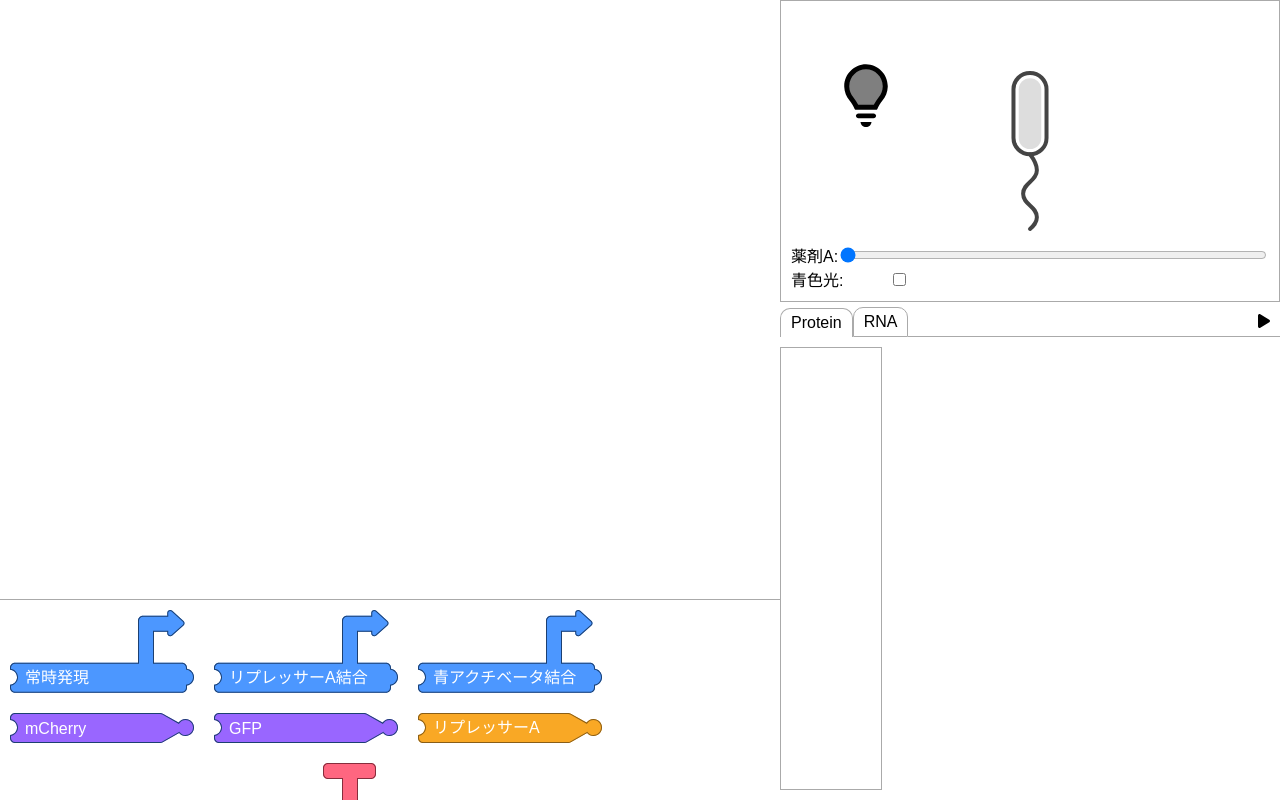
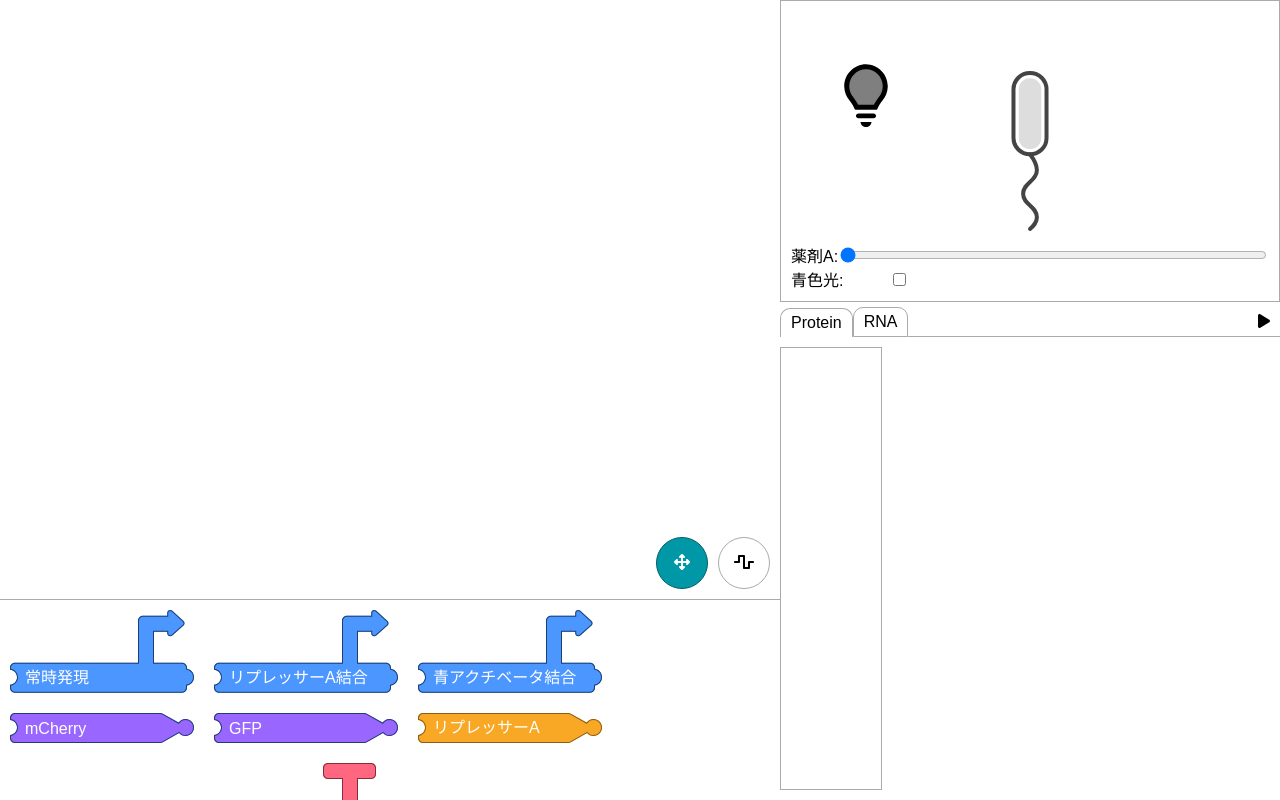
Before and after one commit to iGEM-UTokyo/genochemy, a Vue app: page / in a window 1280 px wide. Built offline with nearby package versions, Linux system fonts and the light colour scheme; a web font is replaced by a local one.

Commit message:
supported wrap

```diff
--- a/src/components/Block.vue
+++ b/src/components/Block.vue
@@ -34,7 +34,7 @@ const props = defineProps<{
 }>();
 const src = computed(() => blockDesignDetails[props.block.name].imageSrc);
 const displayName = computed(
-  () => blockDesignDetails[props.block.name].displayName || props.block.name
+  () => blockDesignDetails[props.block.name].displayName ?? props.block.name
 );
 
 const divStyle: ComputedRef<StyleValue> = computed(() => ({
--- /dev/null
+++ b/src/components/CursorMode.vue
@@ -0,0 +1,45 @@
+<template>
+  <div class="cursor-mode">
+    <IconButton
+      class="cursor-button"
+      style="right: 70px"
+      :active="props.modelValue === 'move'"
+      @click="emit('update:modelValue', 'move')"
+    >
+      <font-awesome-icon icon="arrows-up-down-left-right" />
+    </IconButton>
+    <IconButton
+      class="cursor-button"
+      style="right: 10px"
+      :active="props.modelValue === 'wrap'"
+      @click="emit('update:modelValue', 'wrap')"
+    >
+      <font-awesome-icon icon="wave-square" />
+    </IconButton>
+  </div>
+</template>
+
+<script lang="ts">
+export type CursorMode = "move" | "wrap";
+</script>
+
+<script setup lang="ts">
+import { ref } from "vue";
+import IconButton from "./IconButton.vue";
+const props = defineProps<{
+  modelValue?: CursorMode;
+}>();
+const emit = defineEmits<{
+  (e: "update:modelValue", value: CursorMode): void;
+}>();
+</script>
+
+<style scoped>
+.cursor-mode {
+  position: absolute;
+  bottom: 10px;
+  right: 10px;
+  display: flex;
+  gap: 10px;
+}
+</style>
--- /dev/null
+++ b/src/components/IconButton.vue
@@ -0,0 +1,34 @@
+<template>
+  <div
+    :class="{ 'icon-button': true, active: props.active }"
+    @click="emit('click')"
+  >
+    <slot />
+  </div>
+</template>
+
+<script setup lang="ts">
+import { defineProps, defineEmits } from "vue";
+const props = defineProps<{
+  active?: boolean;
+}>();
+const emit = defineEmits<{
+  (e: "click"): void;
+}>();
+</script>
+
+<style scoped>
+.icon-button {
+  width: 50px;
+  height: 50px;
+  border-radius: 30px;
+  border: 1px solid #aaa;
+  text-align: center;
+  line-height: 50px;
+}
+.active {
+  background-color: #0097a7;
+  color: white;
+  border: 1px solid #006064;
+}
+</style>
--- a/src/components/Program.vue
+++ b/src/components/Program.vue
@@ -4,8 +4,14 @@
       class="inner-program"
       :style="{ width: `${size[0]}px`, height: `${size[1]}px` }"
     >
-      <Snake v-for="snake in snakes" :key="snake.uuid" :snake="snake" />
+      <Snake
+        v-for="snake in snakes"
+        :key="snake.uuid"
+        :snake="snake"
+        :cursor-mode="cursorMode"
+      />
     </div>
+    <CursorMode v-model="cursorMode" />
   </div>
 </template>
 
@@ -26,6 +32,10 @@ export const willBeDeletedKey: InjectionKey<(fixedPos: Vector2) => boolean> =
 </script>
 
 <script setup lang="ts">
+import CursorMode, {
+  CursorMode as CursorModeType,
+} from "@/components/CursorMode.vue";
+
 const { snakes } = useStore();
 
 const programRef: Ref<HTMLElement | null> = ref(null);
@@ -39,6 +49,8 @@ const size = computed(() => {
     [0, 0]
   );
 });
+
+const cursorMode = ref<CursorModeType>("move");
 
 provide(getFixedPositionKey, (absolutePos: Vector2) => {
   if (programRef.value === null) {
--- a/src/components/Snake.vue
+++ b/src/components/Snake.vue
@@ -1,5 +1,5 @@
 <template>
-  <div class="snake" ref="snakeRef" :style="style">
+  <div class="snake" ref="snakeRef" :style="style" @click="click">
     <Block
       v-for="block in props.snake.blocks"
       @mousedown="mousedown(block.uuid)"
@@ -35,12 +35,10 @@ import BindGuide from "@/components/BindGuide.vue";
 import {
   Ref,
   ref,
-  reactive,
   defineProps,
   computed,
   StyleValue,
   ComputedRef,
-  toRaw,
   watch,
   inject,
 } from "vue";
@@ -51,9 +49,11 @@ import {
   getFixedPositionKey,
   willBeDeletedKey,
 } from "./Program.vue";
+import CursorModeVue, { CursorMode } from "./CursorMode.vue";
 
 const props = defineProps<{
   snake: DeepReadonly<Snake>;
+  cursorMode: CursorMode;
 }>();
 
 const getFixedPosition = inject(getFixedPositionKey);
@@ -83,6 +83,7 @@ const {
   splitHead,
   splitTail,
   deleteSnake,
+  wrapSnake,
 } = useStore();
 // non-reactive. updated on mousedown
 let tailAnchors: { pos: Readonly<Vector2>; uuid: string }[] = [];
@@ -107,6 +108,7 @@ const touchstart = (blockUUID: string) => {
   down(blockUUID);
 };
 const down = (blockUUID: string) => {
+  if (props.cursorMode === "move") {
     window.addEventListener("mousemove", mousemove);
     window.addEventListener("mouseup", mouseup);
     window.addEventListener("touchmove", touchmove);
@@ -117,6 +119,7 @@ const down = (blockUUID: string) => {
     for (let snake of Object.values(snakes)) {
       tailAnchors.push({ pos: snake.anchorTail, uuid: snake.uuid });
       headAnchors.push({ pos: snake.anchorNext, uuid: snake.uuid });
+    }
   }
 };
 
@@ -166,6 +169,7 @@ const touchmove = (event: TouchEvent) => {
   return false;
 };
 const move = (movementX: number, movementY: number, shiftKey = false) => {
+  if (props.cursorMode === "move") {
     if (!hasSplitted && grabbingBlockUUID.value !== null && shiftKey) {
       if (movementX < 0) {
         hasSplitted = true;
@@ -185,7 +189,8 @@ const move = (movementX: number, movementY: number, shiftKey = false) => {
     for (let tailAnchor of tailAnchors) {
       if (tailAnchor.uuid === currentSnake.value.uuid) continue;
       const distance =
-      (tailAnchor.pos[0] - _head[0]) ** 2 + (tailAnchor.pos[1] - _head[1]) ** 2;
+        (tailAnchor.pos[0] - _head[0]) ** 2 +
+        (tailAnchor.pos[1] - _head[1]) ** 2;
       if (distance <= 50 ** 2) {
         currentBindInfo.value = {
           bindGuide: [tailAnchor.pos, _head],
@@ -199,7 +204,8 @@ const move = (movementX: number, movementY: number, shiftKey = false) => {
     for (let headAnchor of headAnchors) {
       if (headAnchor.uuid === currentSnake.value.uuid) continue;
       const distance =
-      (headAnchor.pos[0] - _tail[0]) ** 2 + (headAnchor.pos[1] - _tail[1]) ** 2;
+        (headAnchor.pos[0] - _tail[0]) ** 2 +
+        (headAnchor.pos[1] - _tail[1]) ** 2;
       if (distance <= 50 ** 2) {
         currentBindInfo.value = {
           bindGuide: [headAnchor.pos, _tail],
@@ -213,10 +219,13 @@ const move = (movementX: number, movementY: number, shiftKey = false) => {
       currentBindInfo.value = null;
     }
     if (!willBeDeleted || !getFixedPosition) {
-    throw new Error("Injected willBeDeleted or getFixedPosition is undefined.");
+      throw new Error(
+        "Injected willBeDeleted or getFixedPosition is undefined."
+      );
     }
     isActiveDeleteZone.value =
       !currentSnake.value.fromTray && willBeDeleted(getFixedPosition(_tail));
+  }
 };
 const mouseup = () => {
   up();
@@ -225,6 +234,7 @@ const touchend = () => {
   up();
 };
 const up = () => {
+  if (props.cursorMode === "move") {
     window.removeEventListener("mousemove", mousemove);
     window.removeEventListener("mouseup", mouseup);
     window.removeEventListener("touchmove", touchmove);
@@ -253,11 +263,44 @@ const up = () => {
       newSnake.fromTray = false;
       updateSnake(newSnake);
     }
+  }
 };
 
 const doubleclick = (blockUUID: string) => {
   splitTail(currentSnake.value.uuid, blockUUID, true);
   splitHead(currentSnake.value.uuid, blockUUID, true);
+};
+
+const click = (event: MouseEvent) => {
+  if (props.cursorMode === "wrap") {
+    if (!getAbsolutePosition) {
+      throw new Error("Injected getAbsolutePosition is undefined.");
+    }
+    const x =
+      getAbsolutePosition([event.pageX, event.pageY])[0] -
+      props.snake.anchorTail[0];
+    let closestBlock: BlockWithUUID | null = null;
+    let accumulatedWidth = 0;
+    let beforeDistance = x - 0;
+    for (const block of Object.values(props.snake.blocks)) {
+      accumulatedWidth += block.width;
+      const newDistance = Math.abs(x - accumulatedWidth);
+      if (beforeDistance < newDistance) {
+        break;
+      }
+      beforeDistance = newDistance;
+      closestBlock = block;
+    }
+    if (
+      closestBlock?.uuid ===
+      props.snake.blocks[props.snake.blocks.length - 1].uuid
+    ) {
+      closestBlock === null;
+    }
+    if (closestBlock) {
+      wrapSnake(currentSnake.value.uuid, { before: closestBlock.uuid });
+    }
+  }
 };
 
 if (currentSnake.value.fromTray) {
--- a/src/main.ts
+++ b/src/main.ts
@@ -6,6 +6,8 @@ import {
   faStop,
   faRotateLeft,
   faTrash,
+  faWaveSquare,
+  faArrowsUpDownLeftRight,
 } from "@fortawesome/free-solid-svg-icons";
 import { FontAwesomeIcon } from "@fortawesome/vue-fontawesome";
 
@@ -17,6 +19,8 @@ library.add(faPlay);
 library.add(faStop);
 library.add(faRotateLeft);
 library.add(faTrash);
+library.add(faArrowsUpDownLeftRight);
+library.add(faWaveSquare);
 app.component("font-awesome-icon", FontAwesomeIcon);
 
 app.use(createPinia());
--- a/src/store.ts
+++ b/src/store.ts
@@ -93,6 +93,15 @@ export const useStore = defineStore("main", () => {
       return;
     }
     delete snakes[snakeUUID];
+  };
+  const wrapSnake = (snakeUUID: string, border: { before: string }) => {
+    if (!snakes[snakeUUID]) {
+      console.error(`snake uuid is invalid: ${snakeUUID}`);
+      return;
+    }
+    const head = snakes[snakeUUID].wrap(border);
+    if (!head) return;
+    snakes[head.uuid] = head;
   };
   const grabStart = (grabbingBlock: BlockWithUUID) => {
     grabbing.value = true;
@@ -237,6 +246,7 @@ export const useStore = defineStore("main", () => {
     splitHead,
     splitTail,
     deleteSnake,
+    wrapSnake,
     operonMessengerRNAs,
     proteins,
     registerOutput,
--- a/src/utils/block.ts
+++ b/src/utils/block.ts
@@ -10,8 +10,14 @@ import {
   RepressorA,
   T7Promoter,
 } from "./matter";
+import { v4 as uuidv4 } from "uuid";
 
-export type BlockTypes = "promoter" | "visibility" | "terminator";
+export type BlockTypes =
+  | "promoter"
+  | "visibility"
+  | "terminator"
+  | "wrap-head"
+  | "wrap-tail";
 export type BlockNames =
   | "T7 promoter"
   | "Drug Repressible Promoter"
@@ -20,7 +26,9 @@ export type BlockNames =
   | "GFP"
   | "RepressorA"
   | "EL222"
-  | "CYC1 Terminator";
+  | "CYC1 Terminator"
+  | "Wrap Head"
+  | "Wrap Tail";
 export type BlockWithUUID = Block & { uuid: string };
 export type Vector2 = [number, number];
 export abstract class Block {
@@ -152,3 +160,23 @@ export class CYC1TerminatorBlock extends TerminatorBlock {
     super({});
   }
 }
+
+export class WrapHeadBlock extends Block {
+  type: "wrap-head" = "wrap-head";
+  name: "Wrap Head" = "Wrap Head";
+  width = 27;
+  uuid = uuidv4(); // todo
+  constructor(public connectTo: string) {
+    super({});
+  }
+}
+
+export class WrapTailBlock extends Block {
+  type: "wrap-tail" = "wrap-tail";
+  name: "Wrap Tail" = "Wrap Tail";
+  width = 20;
+  uuid = uuidv4(); // todo
+  constructor(public connectTo: string) {
+    super({});
+  }
+}
--- a/src/utils/snake.ts
+++ b/src/utils/snake.ts
@@ -1,4 +1,4 @@
-import { BlockWithUUID, Vector2 } from "./block";
+import { BlockWithUUID, Vector2, WrapHeadBlock, WrapTailBlock } from "./block";
 import { v4 as uuidv4 } from "uuid";
 import { DeepReadonly } from "@/utils/deep-readonly";
 
@@ -76,4 +76,13 @@ export class Snake {
       anchorX += block.width - overlap;
     }
   }
+  wrap(border: { before: string }) {
+    const head = this.splitHead(border.before);
+    if (!head) return;
+    head.anchorTail[0] += 20;
+    head.anchorTail[1] += 30;
+    this.blocks.push(new WrapTailBlock(head.uuid));
+    head.blocks = [new WrapHeadBlock(this.uuid), ...head.blocks];
+    return head;
+  }
 }
```
Also changed, not shown: src/components/Tray.vue (+7 -1 lines), src/utils/block-designs.ts (+23 -3 lines), public/blocks/wrap-head.svg (added), public/blocks/wrap-tail.svg (added). Lines whose indentation alone changed are shown as unchanged.
